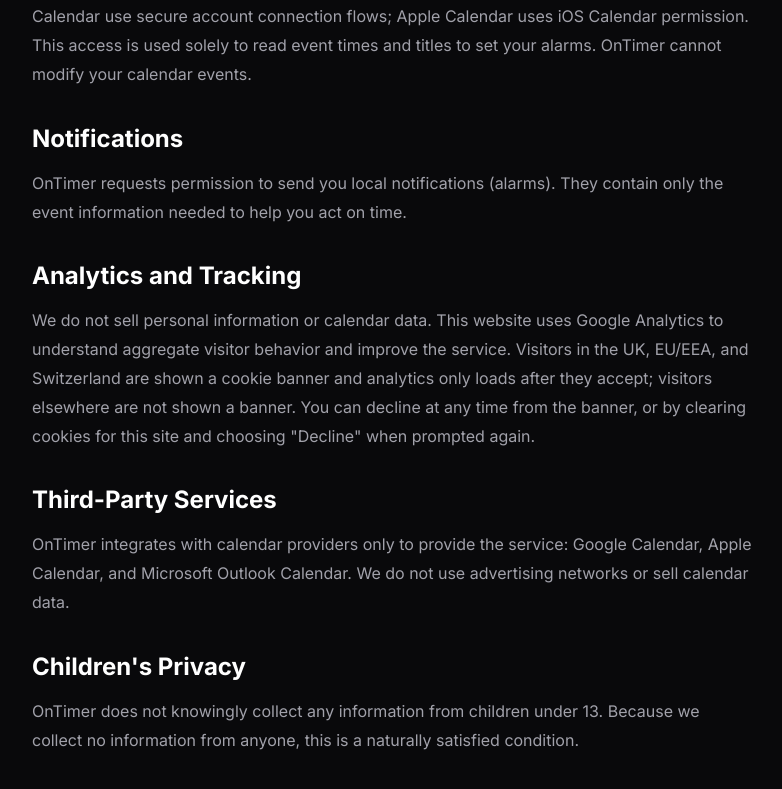
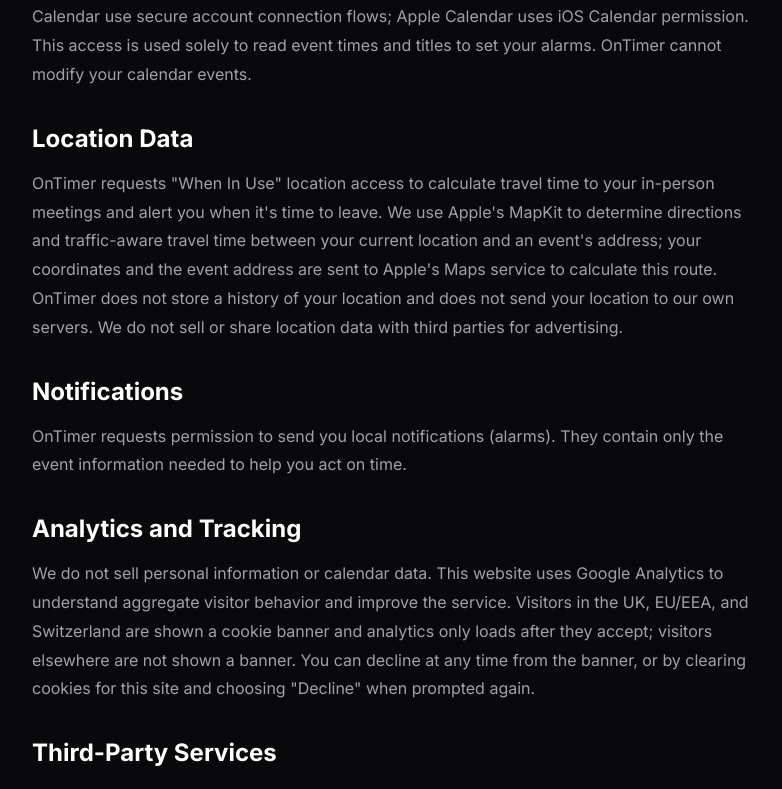
Before and after one commit to EthanMGarr/ontimer-website, a Next.js app: page /privacy in a window 1280 px wide. Shown: the part 701-1490 px from the top of the page, without its empty margins (248-1030 px from the left). Built offline with nearby package versions, Linux system fonts and the light colour scheme; no server answers.

Commit message:
Disclose location data usage in Privacy Policy
Time-to-Leave uses CoreLocation + Apple MapKit to compute travel time,
but the policy never mentioned location data collection.

```diff
--- a/src/app/privacy/page.tsx
+++ b/src/app/privacy/page.tsx
@@ -14,7 +14,7 @@ export default function PrivacyPage() {
           Privacy Policy
         </h1>
         <p className="mt-3 text-sm text-zinc-400">
-          Last updated: July 9, 2026
+          Last updated: August 15, 2026
         </p>
 
         <div className="prose mt-10">
@@ -44,6 +44,20 @@ export default function PrivacyPage() {
             alarms. OnTimer cannot modify your calendar events.
           </p>
 
+          <h2>Location Data</h2>
+          <p>
+            OnTimer requests &quot;When In Use&quot; location access to
+            calculate travel time to your in-person meetings and alert you
+            when it&apos;s time to leave. We use Apple&apos;s MapKit to
+            determine directions and traffic-aware travel time between your
+            current location and an event&apos;s address; your coordinates
+            and the event address are sent to Apple&apos;s Maps service to
+            calculate this route. OnTimer does not store a history of your
+            location and does not send your location to our own servers. We
+            do not sell or share location data with third parties for
+            advertising.
+          </p>
+
           <h2>Notifications</h2>
           <p>
             OnTimer requests permission to send you local notifications (alarms).
@@ -67,7 +81,9 @@ export default function PrivacyPage() {
           <p>
             OnTimer integrates with calendar providers only to provide the
             service: Google Calendar, Apple Calendar, and Microsoft Outlook
-            Calendar. We do not use advertising networks or sell calendar data.
+            Calendar. OnTimer also uses Apple&apos;s MapKit to calculate
+            travel time, as described above under Location Data. We do not
+            use advertising networks or sell calendar or location data.
           </p>
 
           <h2>Children&apos;s Privacy</h2>
```
